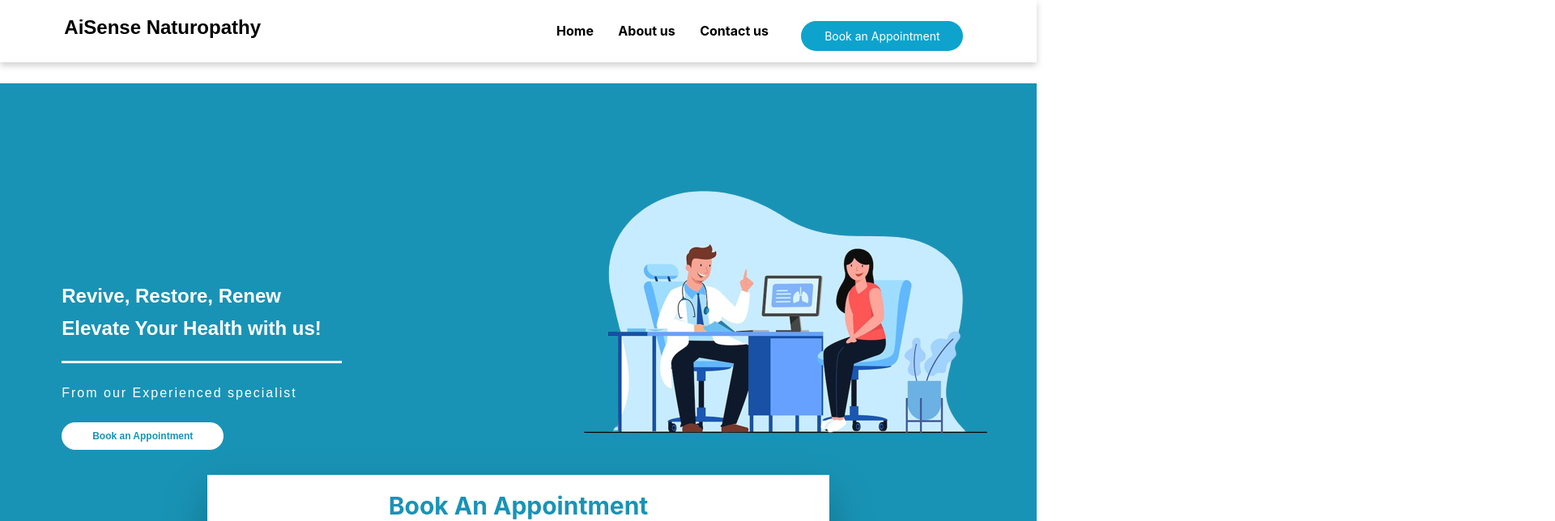
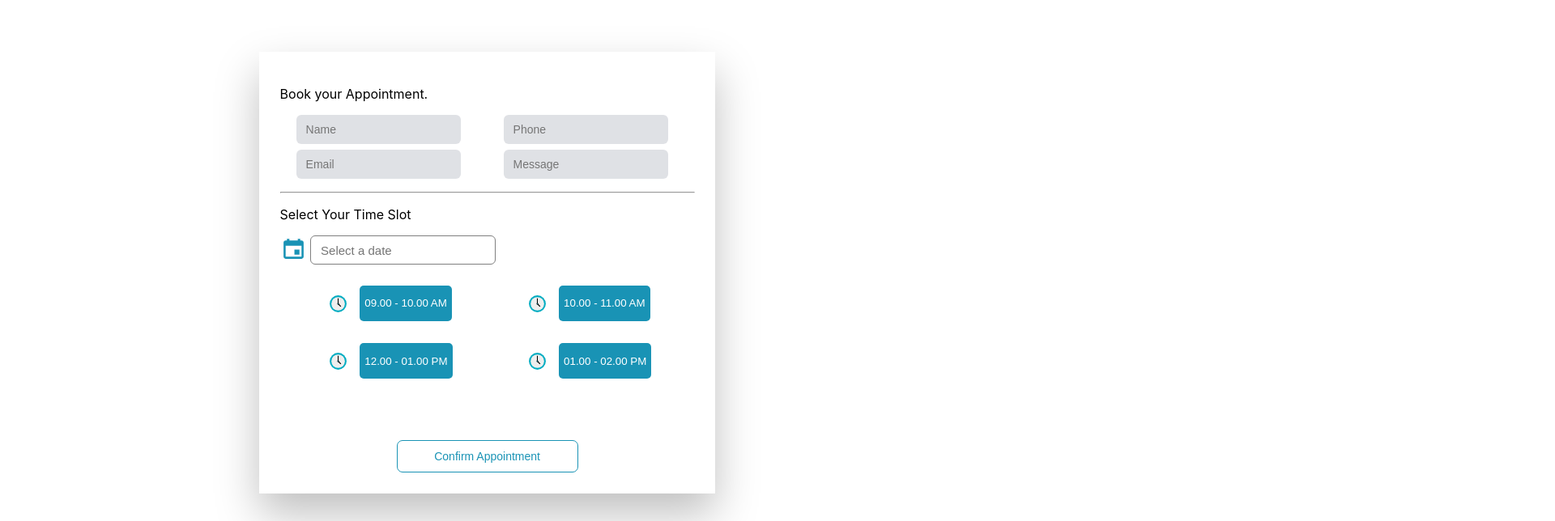
Before and after one commit to Chandrakant92/AiSense-Naturopathy-ReactWebApp, a React (Create React App) app: page /slot in a window 1280 px wide. Shown: the top 644 px of the page at 81% size, 1920 px wide, since content can reach past the window. Built offline with nearby package versions, Linux system fonts and the light colour scheme.

Commit message:
Add Time Slot

```diff
--- a/package.json
+++ b/package.json
@@ -8,7 +8,9 @@
     "@testing-library/react": "^13.0.0",
     "@testing-library/user-event": "^13.2.1",
     "firebase": "^10.0.0",
+    "history": "^5.3.0",
     "react": "^18.2.0",
+    "react-datepicker": "^4.16.0",
     "react-dom": "^18.2.0",
     "react-icons": "^4.10.1",
     "react-router-dom": "^6.14.2",
--- a/src/App.js
+++ b/src/App.js
@@ -10,7 +10,7 @@ function App() {
     <>
       <Routes>
         <Route exact path='/' element={<Navbar />} />
-        <Route exact path='/slot' element={<Navbar />} />
+        <Route exact path='/slot' element={<Timeslot />} />
       </Routes>
     </>
   );
--- a/src/component/Appointment.jsx
+++ b/src/component/Appointment.jsx
@@ -3,13 +3,17 @@ import './home.css'
 // import { image } from '../assets/image.png'
 import firebase from 'firebase/compat/app';
 import 'firebase/compat/database';
+import { useNavigate } from 'react-router-dom';
+
+
+
 function Appointment() {
 
     const [name, setName] = useState('');
   const [email, setEmail] = useState('');
   const [phone, setPhone] = useState('');
   const [Messege, setMessege] = useState('');
-
+  const navigate = useNavigate();
 
 
   const HandleAppointment = (event) => {
@@ -46,7 +50,9 @@ function Appointment() {
           setMessege('');
           setPhone('');
           console.log('data added to firestore')
-          alert('Your appointment has book successfully..')
+          alert('Your appointment has book successfully..');
+        //   history.push('/slot', { name, email, phone, Messege });
+        navigate('/slot',   { state: { name, email, phone, Messege }} )
       }).catch((error) => {
 
           console.log('firestore error ', error)
@@ -80,7 +86,7 @@ function Appointment() {
 
   return (
     <>
-    <form onSubmit={HandleAppointment}>
+    <form >
                     <div className="container-form">
 
 
@@ -114,8 +120,8 @@ function Appointment() {
                                     </div>
 
                                     <div className='btn-box'>
-                                        <button type="submit" class="btn">Submit
-                                        <div className="absolute inset-0 h-full w-full scale-0 rounded-2xl transition-all duration-300 group-hover:scale-100 group-hover:bg-white/30"></div>
+                                        <button type="button" onClick={HandleAppointment} class="btn">Submit
+                                        <div className=""></div>
                                         </button>
 
                                     </div>
--- a/src/component/Timeslot.jsx
+++ b/src/component/Timeslot.jsx
@@ -1,8 +1,105 @@
-import React from 'react'
+import React, { useState } from 'react';
+import DatePicker from 'react-datepicker';
+import 'react-datepicker/dist/react-datepicker.css';
+import './timeslot.css'
+import { useLocation } from 'react-router-dom';
+import { IoMdCalendar } from 'react-icons/io';
+import { FcClock } from 'react-icons/fc';
+
+// IoCalendarNumber
 
 function Timeslot() {
+
+
+  const location = useLocation();
+  const { name = '', email = '', phone = '', Messege = '' } = location.state || {};
+    const [selectedDate, setSelectedDate] = useState(null);
+
+  const handleDateChange = (date) => {
+        setSelectedDate(date);
+  };
+
+  const HandleAppointment = () => {
+    console.log(name,email, phone, Messege, selectedDate );
+    if (!name || !email || !phone || !Messege || !selectedDate) {
+      alert("Please fill in all the required fields.");
+      return; // Prevent form submission
+    }
+    console.log(name,email, phone, Messege, selectedDate);
+    alert("Your appointment has book successfully..", )
+  }
+
+
   return (
-    <div>Timeslot</div>
+    <>
+      {/* <div>
+      <h1> Book your  Appointment.</h1>
+      <p>Name: {name}</p>
+      <p>Email: {email}</p>
+      <p>Phone: {phone}</p>
+      <p>Message: {Messege}</p>
+    </div> */}
+      <form >
+        <div style={{ alignItems: 'center' }}>
+          <div className='slotCnt'>
+            <p> Book your  Appointment.</p>
+            <div className='slotInp'>
+              <div>
+                <input className='inputS' type="text" defaultValue={name} placeholder="Name" />
+                <input className='inputS' type="text" defaultValue={email} placeholder="Email" />
+              </div>
+              <div>
+                <input className='inputS' type="text" defaultValue={phone} placeholder="Phone" />
+                <input className='inputS' type="text" defaultValue={Messege} placeholder="Message" />
+              </div>
+            </div>
+            <hr />
+            <div>
+              <p>Select Your Time Slot</p>
+              <div style={{ display: 'flex', flexDirection: 'row' }}>
+                < IoMdCalendar className='caleicon' />
+                <DatePicker className='calender'
+                  selected={selectedDate}
+                  onChange={handleDateChange}
+                  dateFormat="EEEE, dd/MM/yyyy" // Customize the date format
+                  placeholderText="Select a date" // Placeholder text when no date is selected
+                  isClearable // Allow clearing the selected date
+                  // showYearDropdown // Show a dropdown to select the year
+                  scrollableYearDropdown // Enable scrolling in the year dropdown
+                />
+              </div>
+              <div className='timeSlot'>
+                <div>
+                  <div className='timeDiv'>
+                    <FcClock className='timeicon' /> <button type="button" className='timeBTN'> <p>09.00 - 10.00 AM</p></button>
+                  </div>
+                  <div className='timeDiv'>
+                    <FcClock className='timeicon' /> <button type="button" className='timeBTN'> <p>12.00 - 01.00 PM </p></button>
+                  </div>
+                </div>
+                <div>
+                  <div className='timeDiv'>
+                    <FcClock className='timeicon' /> <button type="button" className='timeBTN'> <p>10.00 - 11.00 AM</p></button>
+                  </div>
+                  <div className='timeDiv'>
+                    <FcClock className='timeicon' /> <button type="button" className='timeBTN'> <p>01.00 - 02.00 PM</p></button>
+                  </div>
+                </div>
+              </div>
+            </div>
+
+            <div className='btn-box'>
+              <button type="button" className="btn"
+              onClick={HandleAppointment}
+              >Confirm Appointment
+                <div className=""></div>
+              </button>
+
+            </div>
+          </div>
+        </div>
+      </form>
+    </>
   )
 }
 
--- /dev/null
+++ b/src/component/timeslot.css
@@ -0,0 +1,114 @@
+.slotCnt{
+    /* margin-right: 15%; */
+    margin-left: 25%;
+    width: 40%;
+    background-color: white;
+    box-shadow: 0 25px 50px rgba(0, 0, 0, 0.25);
+    padding: 2%;
+    margin-top: 5%;
+}
+.inputS{
+    /* border-width: 1px;
+    border-style:  solid; */
+    /* border-color: gray; */
+    border: none;
+    border-radius: 0.375rem;
+    background-color: rgba(3, 20, 53, 0.127);
+    width: 70%;
+    height: 0.25rem;
+    padding-left: 0.75rem;
+    padding-right: 0.75rem;
+    padding-top: 1rem;
+    padding-bottom: 1rem;
+    margin-left: 1.25rem;
+    font-weight: 300;
+    font-size: 0.875rem;
+    margin-bottom: 3%;
+}
+.slotInp{
+    flex-direction: row;
+    display: flex;
+}
+.inputS:focus {
+    border: #5a67d8 solid 2px;
+    /* You can adjust the color code as needed */
+    outline: none;
+}
+.calender{
+    border: gray solid 1px;
+    border-radius: 0.375rem;
+    /* background-color: rgba(3, 20, 53, 0.127); */
+    width: 90%;
+    height: 0.15rem;
+    padding-left: 0.75rem;
+    padding-right: 0.75rem;
+    padding-top: 1rem;
+    padding-bottom: 1rem;
+    margin-left: 2%;
+    font-weight: 300;
+    font-size: 15px;
+}
+.calender:focus{
+    border: #5a67d8 solid 2px;
+    /* You can adjust the color code as needed */
+    outline: none;
+}
+.caleicon{
+    /* margin-top: 1%; */
+    font-size: 33px;
+    color: #1993b5;
+}
+.timeSlot{
+    display: flex;
+    flex-direction: row;
+    margin-left: 4%;
+    margin-top: 5%;
+    justify-content: space-around;
+}
+.timeDiv{
+    /* margin-left: 5%; */
+    margin-bottom: 20%;
+    display: flex;
+    flex-direction: row;
+}
+.timeicon{
+    font-size: 25px;
+    margin-top: 7%;
+    right: 10%;
+    position: relative;
+}
+.timeBTN{
+    border: none;
+    border-radius: 5px;
+    background-color: #1993b5;
+    color: white;
+    cursor: pointer;
+    /* width: 115px; */
+}
+
+.btn-box {
+    display: flex;
+    justify-content: center;
+
+}
+
+.btn {
+
+    background-color: white;
+    color: #1993b5;
+    width: 14rem;
+    height: 2.5rem;
+    margin-top: 3rem;
+    border-radius: 7px;
+    font-size: 0.875rem;
+    border: #1993b5 solid 1px;
+    cursor: pointer;
+    transition:  0.4s ease;
+}
+
+.btn:hover {
+    opacity: 5;
+    background-color: #1993b5;
+    color: white;
+    border: white solid 1px;
+}
```
Also changed, not shown: 1 other file (tests, documents, lock files or other folders).
